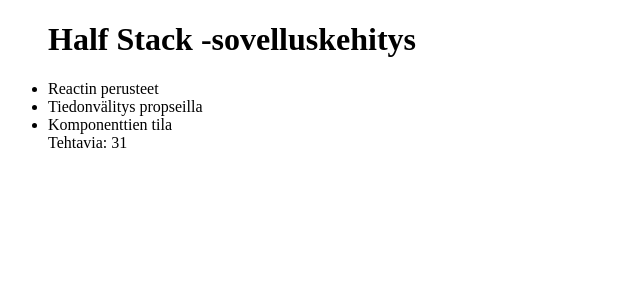
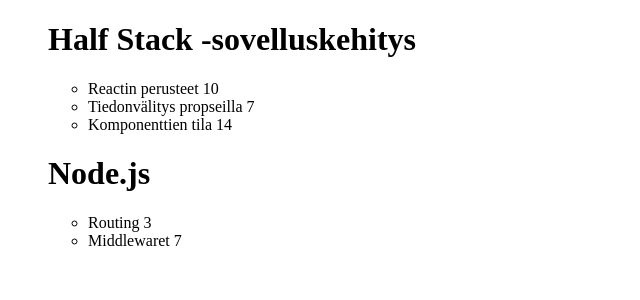
Before and after one commit to N1GH7C4P/FullStackOpen2018-osa2, a React (Create React App) app: page / in a window 1280 px wide. Shown: the top 300 px of the page, without its empty margins (0-640 px from the left). Built offline with nearby package versions, Linux system fonts and the light colour scheme.

Commit message:
tehtävä 2.4

```diff
--- a/src/index.js
+++ b/src/index.js
@@ -1,8 +1,10 @@
 import React from 'react'
 import ReactDOM from 'react-dom'
 
-const kurssi = {
+const kurssit = [
+  {
     nimi: 'Half Stack -sovelluskehitys',
+    id: 1,
     osat: [
       {
         nimi: 'Reactin perusteet',
@@ -20,28 +22,52 @@
         id: 3
       }
     ]
+  },
+  {
+    nimi: 'Node.js',
+    id: 2,
+    osat: [
+      {
+        nimi: 'Routing',
+        tehtavia: 3,
+        id: 1
+      },
+      {
+        nimi: 'Middlewaret',
+        tehtavia: 7,
+        id: 2
+      }
+    ]
   }
+]
+
 
 const App = (props) => {
-  const { kurssi } = props;
-  const Sisalto = () => kurssi.osat.map(osa => <li key={osa.id}>{osa.nimi}</li>)
-  const Otsikko = () => <h1>{kurssi.nimi}</h1>
-  const Tehtavia = () => kurssi.osat.reduce(function(sum, tehtava){
+  const { kurssit } = props;
+  const Sisalto = () => kurssit.map((kurssit, index) =>
+    <div key={index}>
+    <h1>{kurssit.nimi}</h1>
+      <ul>
+        {kurssit.osat.map((osa) =>
+          <li key = {osa.id}>{osa.nimi} {osa.tehtavia}</li>)}
+      </ul>
+    </div>
+  )
+  const Otsikko = () => <h1>{kurssit.nimi}</h1>
+  /*const Tehtavia = () => kurssit.osat.reduce(function(sum, tehtava){
   return sum + tehtava.tehtavia
-  }, 0)
-
+  }, 0)*/
   return (
     <div>
       <ul>
         {Otsikko()}
         {Sisalto()}
-        Tehtavia: {Tehtavia()}
       </ul>
     </div>
   )
 }
 
 ReactDOM.render(
-  <App kurssi={kurssi} />,
+  <App kurssit={kurssit} />,
   document.getElementById('root')
 )
```
